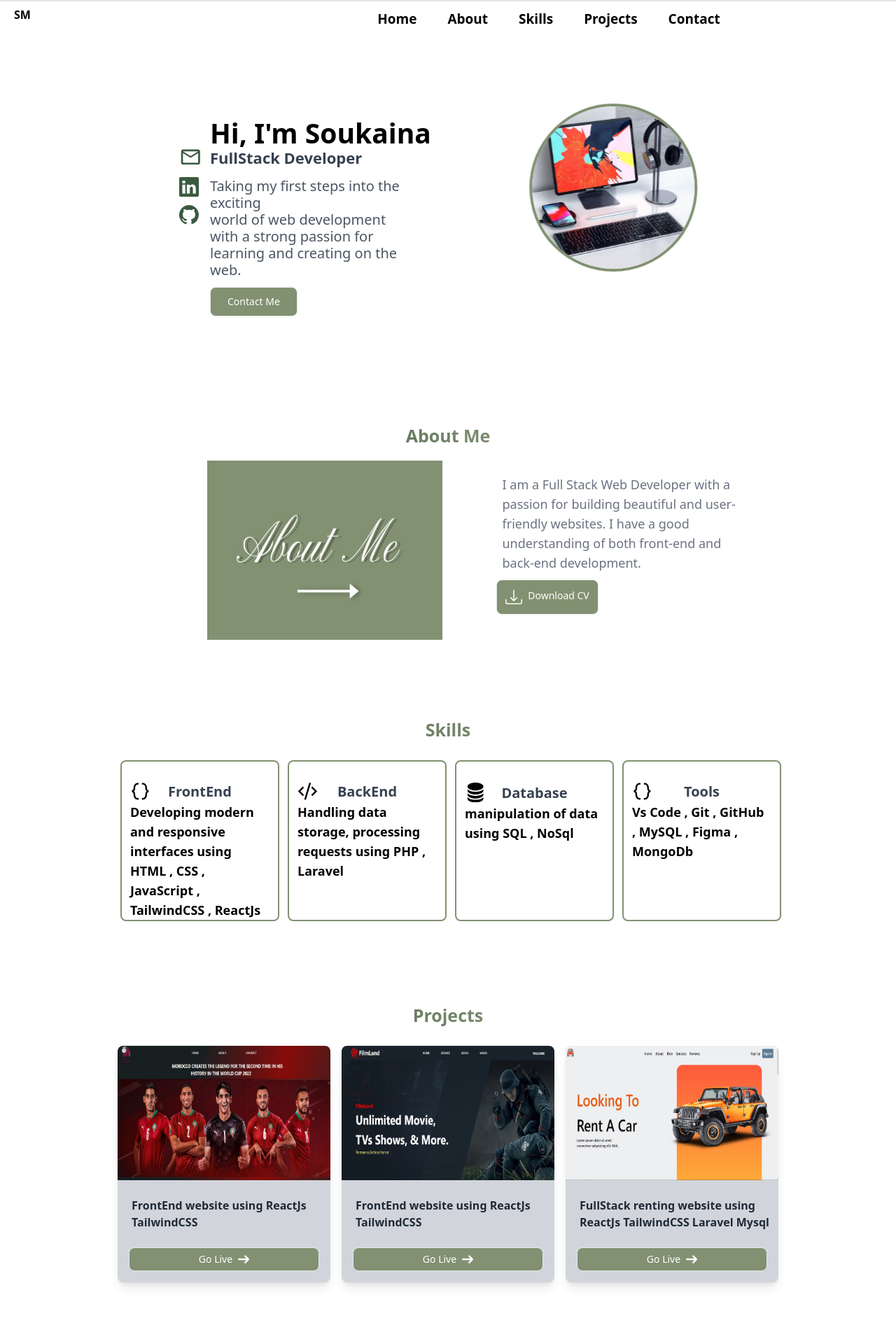
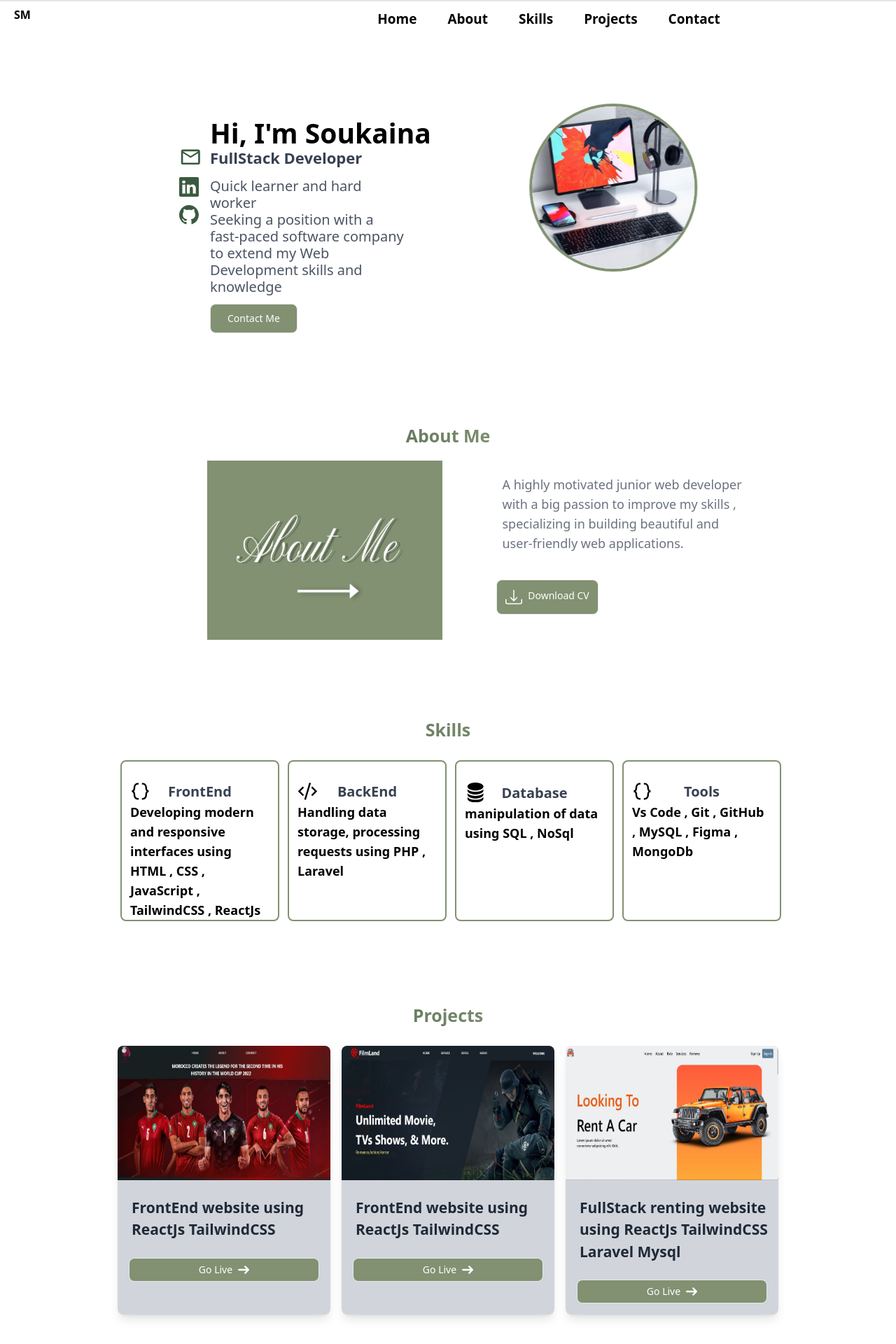
Before and after one commit to SMourabit/Personal_portfolio, a React (Create React App) app: page / in a window 1280 px wide. Shown: the top 1920 px of the page at 70% size. Built offline with nearby package versions, Linux system fonts and the light colour scheme.

Commit message:
correcting linkdn link at home component

```diff
--- a/public/index.html
+++ b/public/index.html
@@ -24,6 +24,11 @@
       work correctly both with client-side routing and a non-root public URL.
       Learn how to configure a non-root public URL by running `npm run build`.
     -->
+    <link
+  rel="stylesheet"
+  href="https://fonts.googleapis.com/icon?family=Material+Icons"
+/>
+
     <title>Soukaina Mourabit</title>
   </head>
   <body>
--- a/src/Components/About.js
+++ b/src/Components/About.js
@@ -30,8 +30,7 @@ function About() {
             lg:mt-16
 
             ">
-                I am a Full Stack Web Developer with a passion for building beautiful and user-friendly websites. I have a good understanding
-                of both front-end and back-end development.
+               A highly motivated junior web developer with a big passion to improve my skills , specializing in building beautiful and user-friendly web applications.
               </p>
             </div>
 
--- a/src/Components/Contact.js
+++ b/src/Components/Contact.js
@@ -11,7 +11,7 @@ function Contact() {
   ];
 
   return (
-    <div className='h-[33rem] md:h-[40rem] mt-[-1rem] md:mt-0  lg:mt-[3rem] lg:h-[24rem]' id='Contact'>
+    <div className='h-[36rem] md:h-[40rem] mt-[14rem] md:mt-[8rem]  lg:mt-[3rem] lg:h-[24rem]' id='Contact'>
       <h1 className='text-center text-[25px] font-bold mb-6 bg-gradient-to-r from-green-medium from-10% to-green-light to-60% text-transparent bg-clip-text'>Contact Me</h1>
       <div className='grid grid-cols-1 md:grid-cols-2 gap-2 ml-3 mt-4 md:ml-7 lg:ml-[10rem]	 '>
         {/* i want those 4 divs to be centered in the big div above  */}
--- a/src/Components/Home.js
+++ b/src/Components/Home.js
@@ -11,7 +11,7 @@ function Home() {
   '>
 
           <a href="mailto:soukainamourabit@outlook.fr" target="_blank" rel="noreferrer"><MdOutlineEmail className="text-[25px] lg:text-[32.5px]" /></a>
-          <a href="www.linkedin.com/in/soukaina-mourabit-253a33240" target="_blank" rel="noreferrer"> <BsLinkedin className="text-[25px] lg:text-[28px]" /></a>
+          <a href="https://www.linkedin.com/in/soukaina-mourabit-253a33240/" target="_blank" rel="noreferrer"> <BsLinkedin className="text-[25px] lg:text-[28px]" /></a>
           <a href="https://github.com/soukaina203" target="_blank" rel="noreferrer"> <BsGithub className="text-[25px] lg:text-[28px]" /></a>
 
 
@@ -30,10 +30,11 @@ function Home() {
       </div>
       <div className="flex flex-col gap-3 relative top-12 md:top-[-6.75rem] md:left-[3.5rem] lg:left-[18rem] ">
         <h1 className="text-2xl font-bold text-black leading-7 ml-3 mt-6 lg:text-[39px]">Hi, I'm Soukaina</h1>
-        <p className="text-[20px]   text-gray-700 font-semibold ml-3 mt-[-7.5px] lg:text-[22px]">FullStack Developer</p>
+        <p className="text-[20px]   text-gray-700  ml-3 mt-[-7.5px] font-semibold lg:text-[22px]">FullStack Developer</p>
         <p className="text-gray-600 text-[20px] ml-3 leading-6 md:w-[17.5rem] ">
-        Taking my first steps  into the exciting<br />
-          world of web development with  a strong passion for learning and creating on the web.
+
+          Quick learner and hard worker <br/>
+          Seeking a position with a fast-paced software company to extend my Web Development skills and knowledge
         </p>
         <div className=''>
           <button type="button" class="text-white bg-green-light ml-3   border border-gray-200 focus:ring-4 focus:outline-none
--- a/src/Components/Portfolio.js
+++ b/src/Components/Portfolio.js
@@ -6,7 +6,7 @@ function Portfolio() {
     { link: 'https://soukaina203.github.io/M1/', techs: 'FrontEnd website using ReactJs TailwindCSS' },
     { link: 'https://soukaina203.github.io/cinema/', techs: 'FrontEnd website using ReactJs TailwindCSS' },
     {
-      link: 'https://www.linkedin.com/in/soukaina-mourabit-253a33240/recent-activity/all/',
+      link: 'https://www.linkedin.com/feed/update/urn:li:activity:7094819370966609920/',
       techs: 'FullStack renting website using ReactJs TailwindCSS Laravel Mysql'
     }
   ];
@@ -24,7 +24,7 @@ function Portfolio() {
               <img className='w-full h-48 ' src={`${i}.jpg`} alt='' />
               <div className='mt-4 p-2  rounded-lg animate-showUp'>
                 {/* Content to be displayed when Tools button is clicked */}
-                <p className='text-gray-800 font-bold ml-3'>
+                <p className='text-gray-800 font-semibold lg:text-[21px] ml-3'>
                   {websites[i].techs}
                 </p>
               </div>
```
Also changed, not shown: package.json (+7 -1 lines), src/index.js (+4 -5 lines), 1 other file (tests, documents, lock files or other folders).
